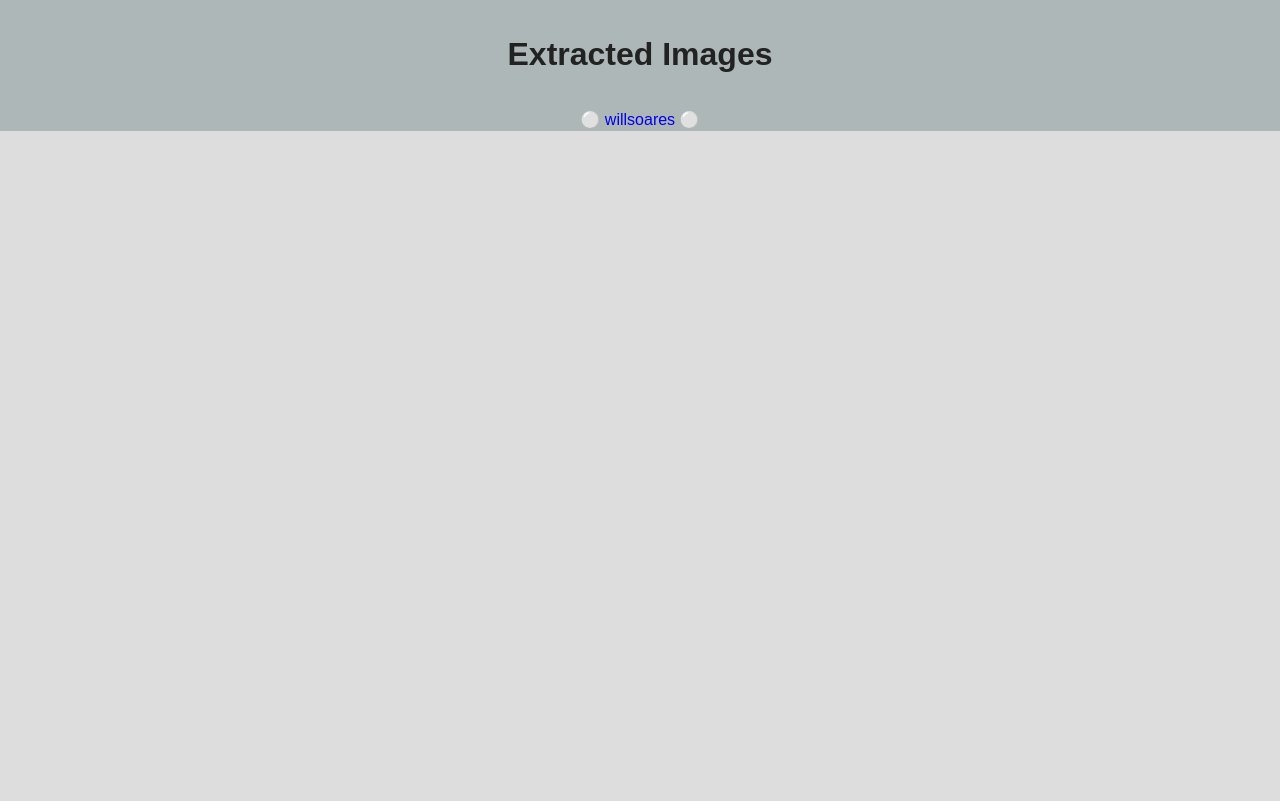
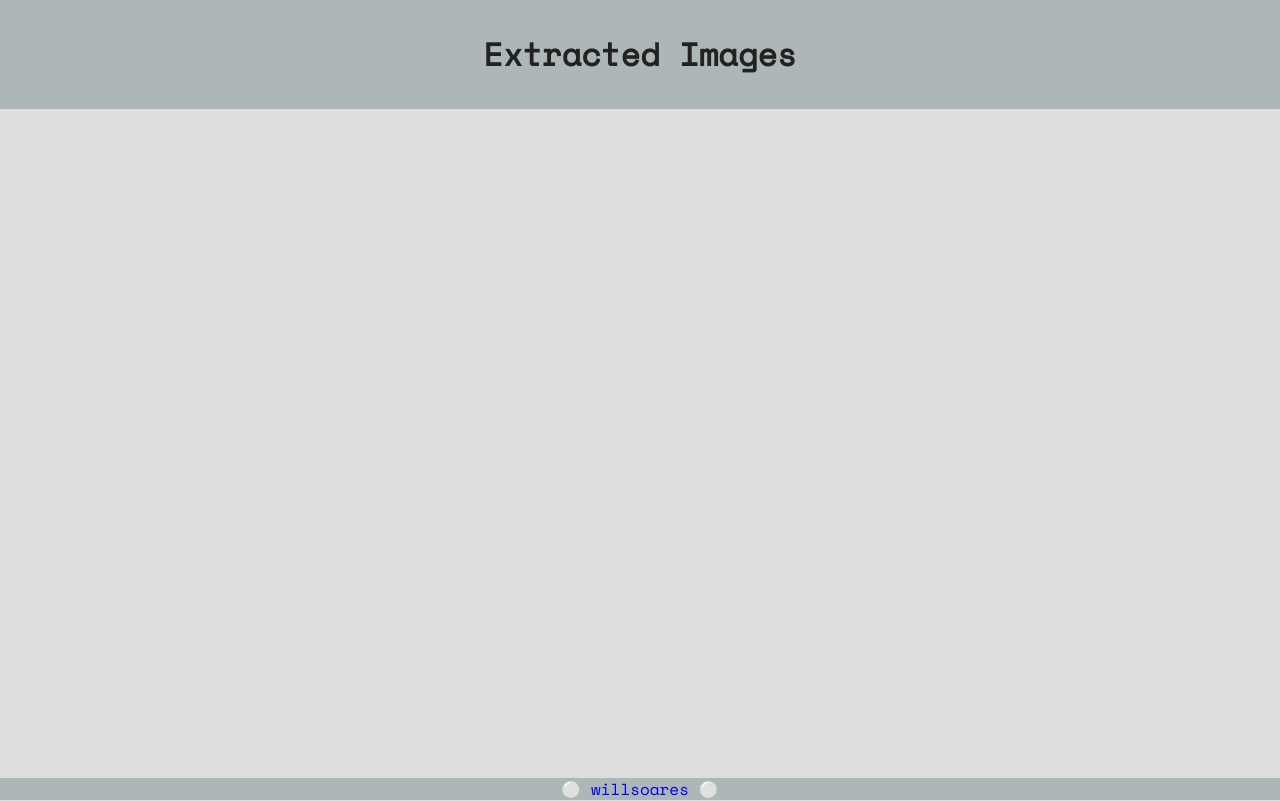
Before and after one commit to dr-aryone/rasp-view, a plain HTML site: page index.html in a window 1280 px wide. Drawn offline with nearby package versions, Linux system fonts and the light colour scheme.

Commit message:
Fix footer and font style

```diff
--- a/css/main.css
+++ b/css/main.css
@@ -13,6 +13,7 @@
 html {
     background-color: #ddd;
     color: #222;
+    font-family: 'Space Mono', monospace;
     font-size: 1em;
     line-height: 1.4;
 }
@@ -314,6 +315,10 @@ img {
 }
 
 footer {
+    position: absolute;
+    bottom: 0;
+    left: 0;
+    right: 0;
     background-color: #adb7b7;
     text-align: center;
 }
--- a/index.html
+++ b/index.html
@@ -13,6 +13,7 @@
 
         <link rel="stylesheet" href="css/normalize.css">
         <link rel="stylesheet" href="css/main.css">
+        <link href="https://fonts.googleapis.com/css?family=Space+Mono" rel="stylesheet">
         <script src="js/vendor/modernizr-2.8.3.min.js"></script>
     </head>
     <body>
```
